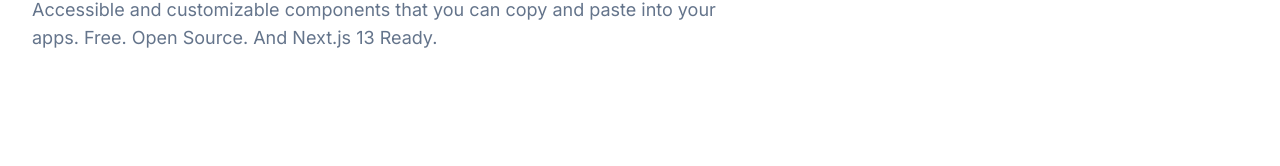
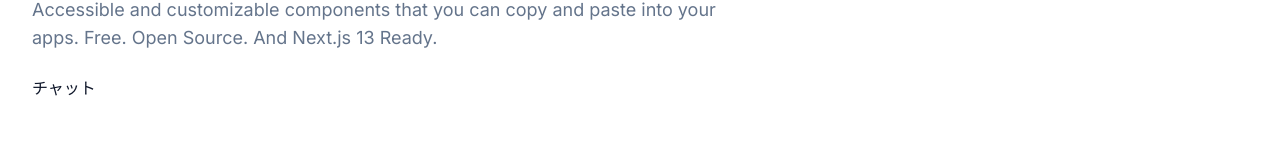
Before and after one commit to Gyozadaigaku/openai-function-calling-demo, a Next.js app: page / in a window 1280 px wide. Shown: the part 197-363 px from the top of the page. Built offline with nearby package versions, Linux system fonts and the light colour scheme.

Commit message:
💄 Add Chat component

```diff
--- a/app/page.tsx
+++ b/app/page.tsx
@@ -1,7 +1,4 @@
-import Link from 'next/link'
-
-import { siteConfig } from '@/config/site'
-import { buttonVariants } from '@/components/ui/Button'
+import Chat from '@/components/chat/Chat'
 
 export default function IndexPage() {
   return (
@@ -16,6 +13,7 @@
           into your apps. Free. Open Source. And Next.js 13 Ready.
         </p>
       </div>
+      <Chat />
     </section>
   )
 }
--- /dev/null
+++ b/components/chat/Chat.tsx
@@ -0,0 +1,8 @@
+'use client'
+
+// チャット画面
+const Chat = () => {
+  return <div>チャット</div>
+}
+
+export default Chat
```
